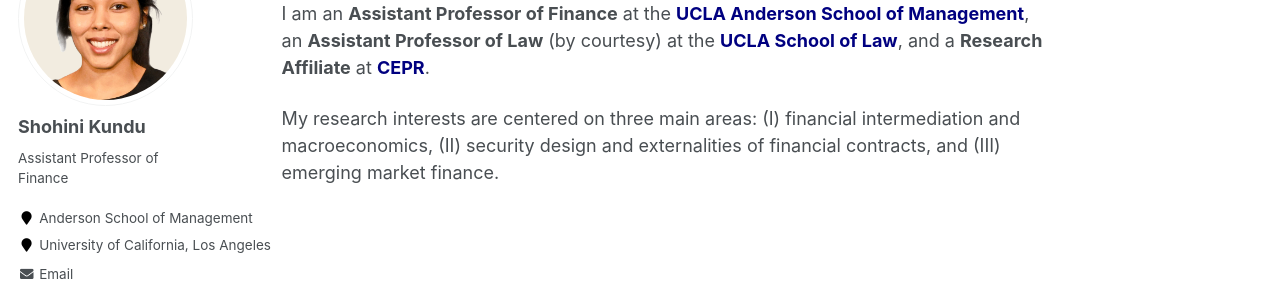
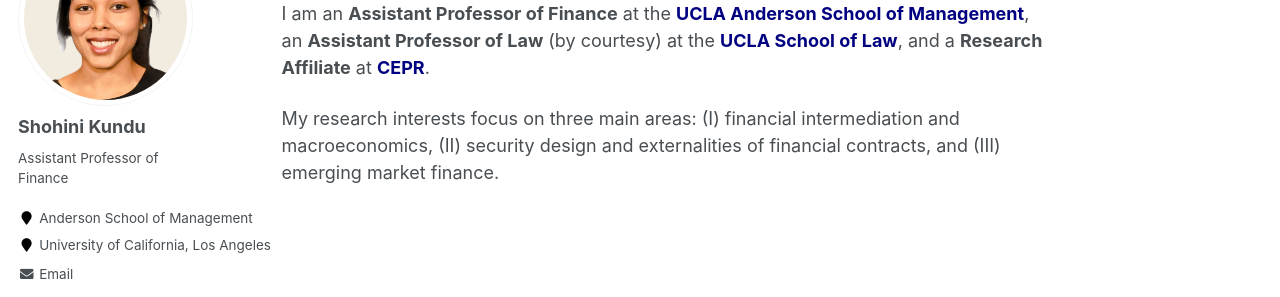
Before and after one commit to shohinikundu/shohinikundu.github.io, a Jekyll site: the page built from _pages/about.md, in a window 1280 px wide. Shown: the part 187-484 px from the top of the page. Built offline with Jekyll 4.4.1, drawn with Linux system fonts in a browser that asks for light colours.

Commit message:
Update about.md

```diff
--- a/_pages/about.md
+++ b/_pages/about.md
@@ -8,6 +8,6 @@
   - /about.html
 ---
 <br/>
-I am an **Assistant Professor of Finance** at the <a href="https://www.anderson.ucla.edu/" style="color:rgb(0, 0, 128); text-decoration: none;">**UCLA Anderson School of Management**</a>, an **Assistant Professor of Law** (by courtesy) at the <a href="https://law.ucla.edu/" style="color:rgb(0, 0, 128); text-decoration: none;">**UCLA School of Law**</a>, and a **Research Affiliate** at <a href="https://cepr.org/" style="color:rgb(0, 0, 128); text-decoration: none;">**CEPR**</a>.
+I am an **Assistant Professor of Finance** at the <a href="https://www.anderson.ucla.edu/faculty-and-research/finance/faculty/kundu" style="color:rgb(0, 0, 128); text-decoration: none;">**UCLA Anderson School of Management**</a>, an **Assistant Professor of Law** (by courtesy) at the <a href="https://law.ucla.edu/faculty/faculty-profiles/shohini-kundu" style="color:rgb(0, 0, 128); text-decoration: none;">**UCLA School of Law**</a>, and a **Research Affiliate** at <a href="https://cepr.org/about/people/shohini-kundu" style="color:rgb(0, 0, 128); text-decoration: none;">**CEPR**</a>.
 
-My research interests are centered on three main areas: (I) financial intermediation and macroeconomics, (II) security design and externalities of financial contracts, and (III) emerging market finance.
+My research interests focus on three main areas: (I) financial intermediation and macroeconomics, (II) security design and externalities of financial contracts, and (III) emerging market finance.
```
